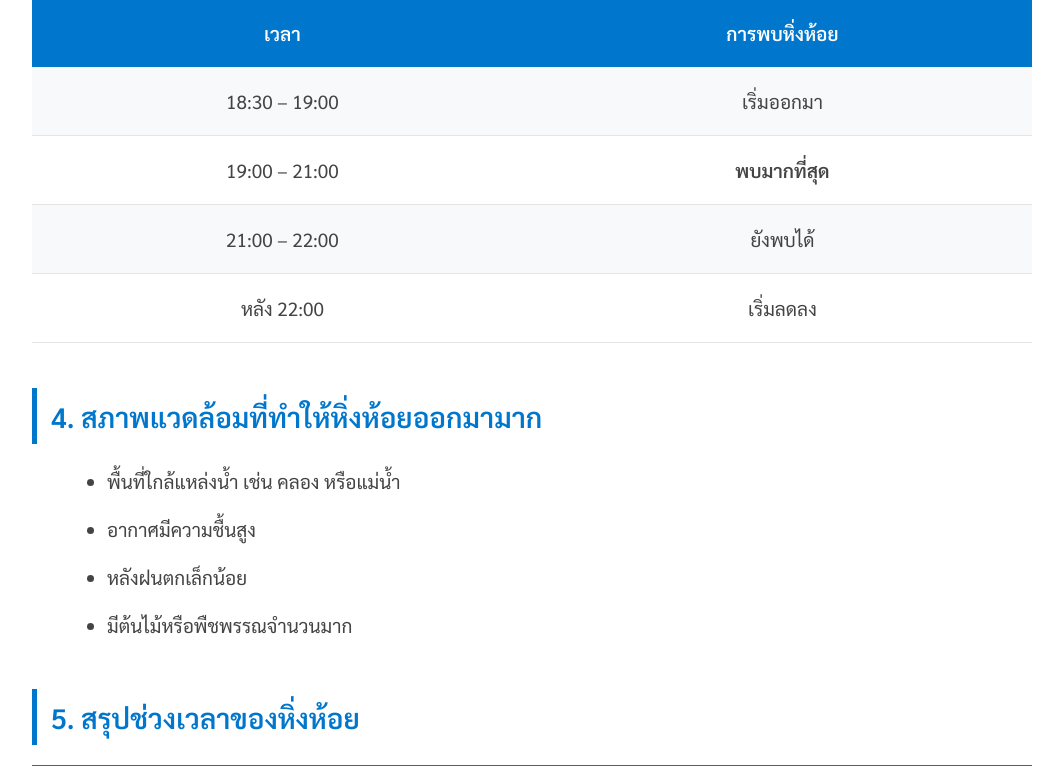
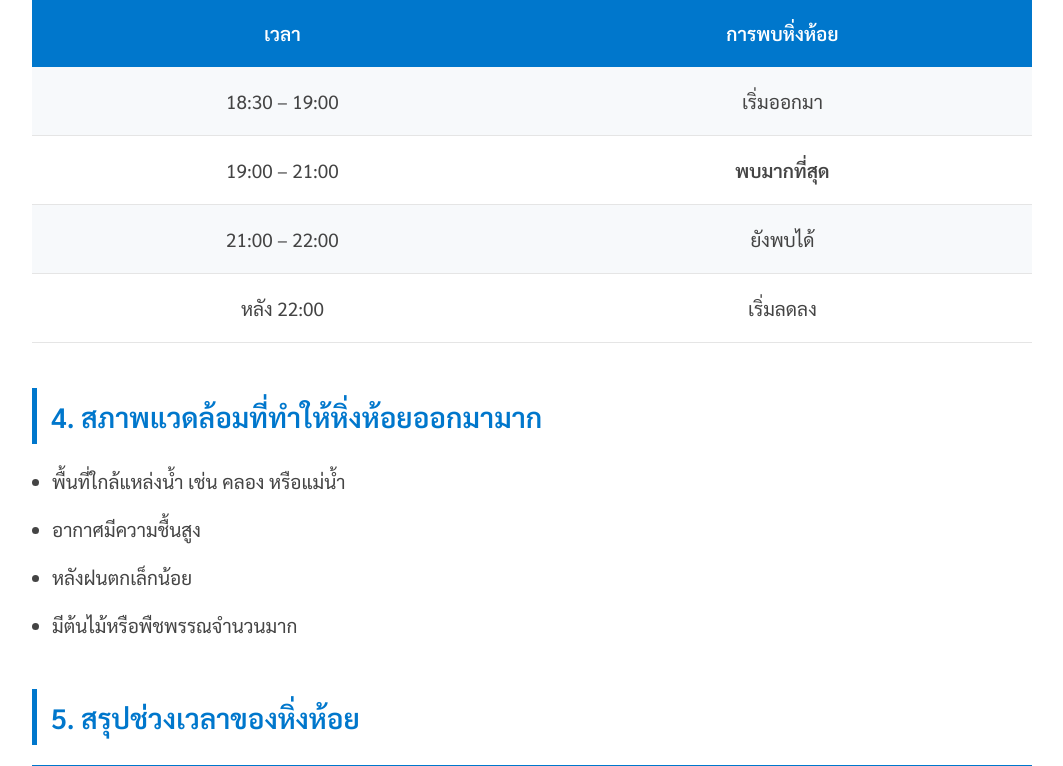
Before and after one commit to Wasupol112/firefly, a Flask app: page /schedule in a window 1280 px wide. Shown: the part 1541-2307 px from the top of the page, without its empty margins (108-1171 px from the left). Run offline with Flask 3, Linux system fonts and the light colour scheme; some libraries are stand-ins or nearby versions.

Commit message:
Update schedule.html

```diff
--- a/templates/schedule.html
+++ b/templates/schedule.html
@@ -75,8 +75,9 @@ background:#eef5ff;
 /* list */
 
 ul{
-margin-left:35px;
-color:#444;
+    margin-left:0;
+    padding-left:20px;
+    color:#444;
 }
 
 li{
```
